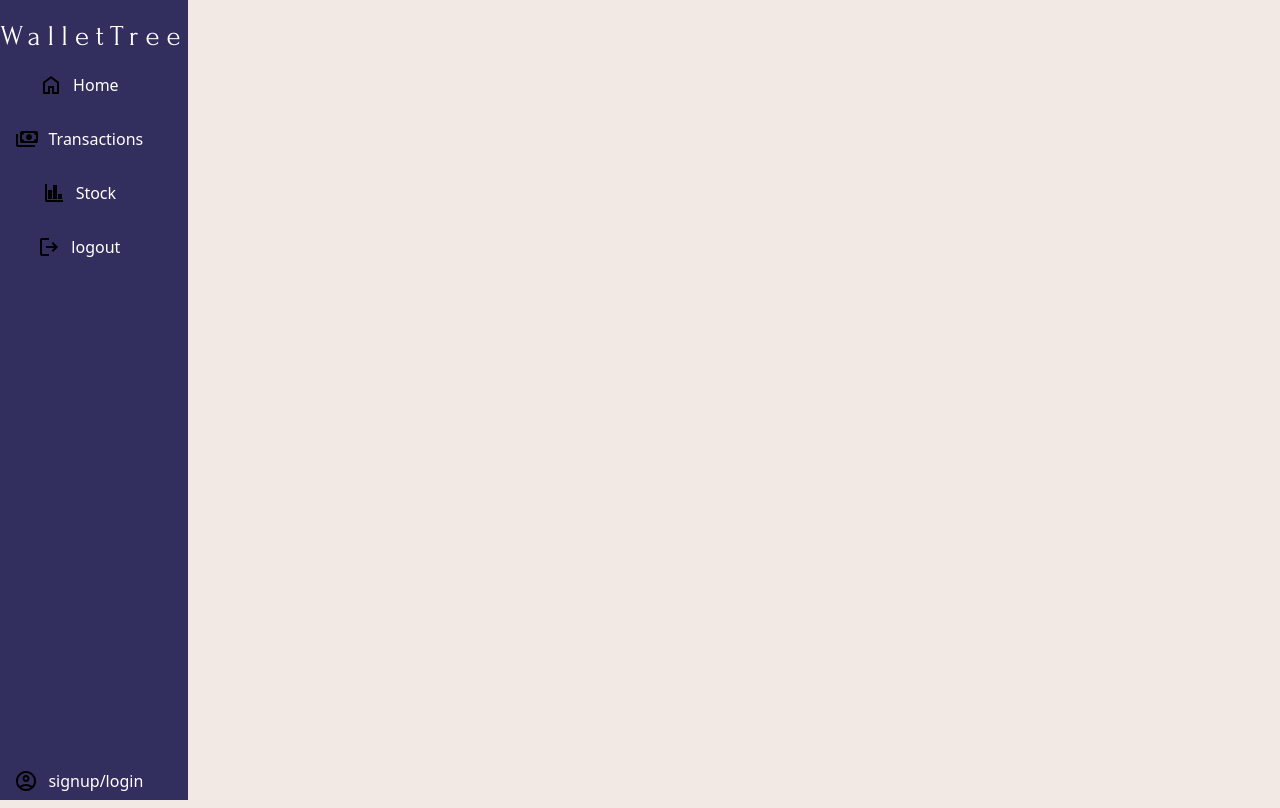
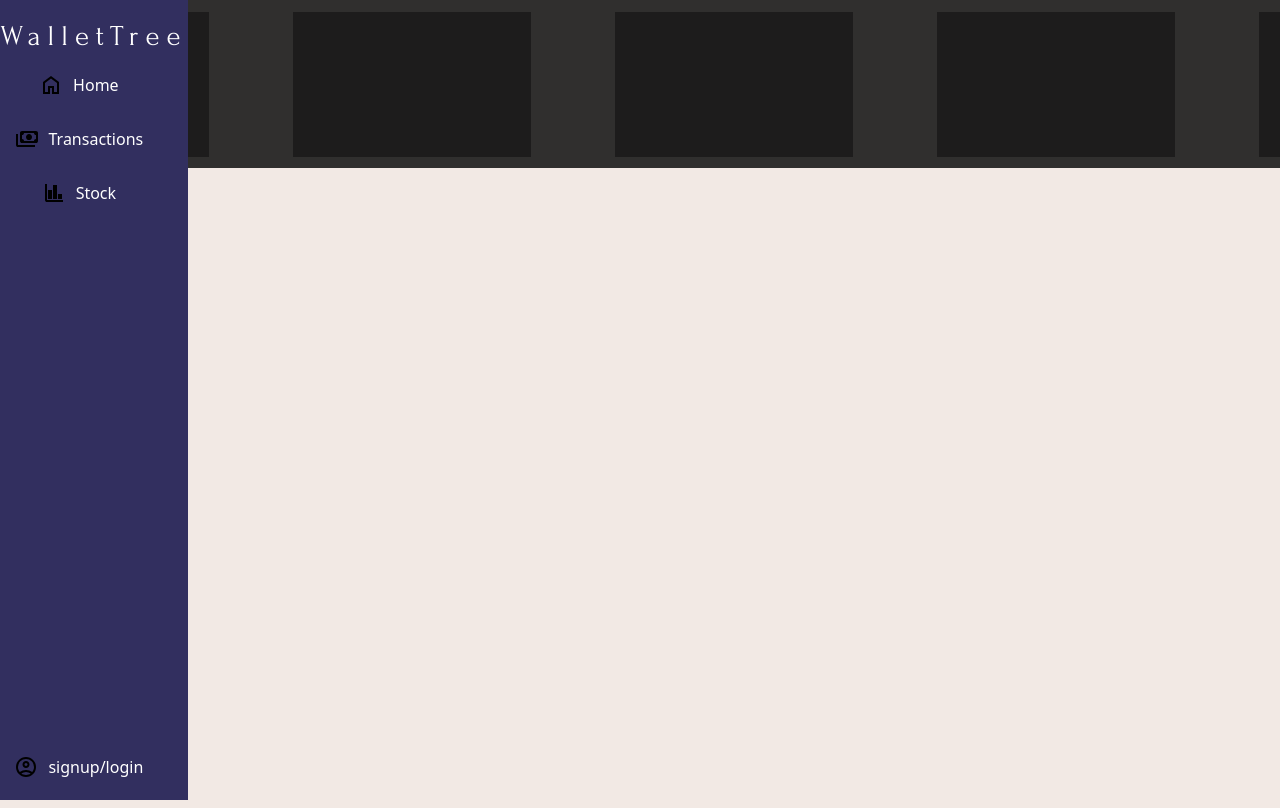
Before and after one commit to rishit836/walletTree-app, a Django app: page / in a window 1280 px wide. Run offline with Django 5.2, Linux system fonts and the light colour scheme.

Commit message:
bug fixes for the logout button being shown even after logout

```diff
--- a/app_main/static/styles/home.css
+++ b/app_main/static/styles/home.css
@@ -1,6 +1,8 @@
 :root{
     --error-bg:#7c3c42;
     --success-bg:#688bf6;
+    --scrollbar-color:rgba(217, 217, 217,.5);
+    --scrollbar-thumb-color:#4A4E69;
 }
 
 .message-container{
@@ -41,4 +43,37 @@
     width: 100%;
     display: flex;
     flex-direction: column;
+    overflow-x: hidden;
 }
+.news-container{
+    display: flex;
+    width: 100%;
+    background-color: #302f2e;
+    min-height:17dvh ;
+    max-height: 21dvh;
+    flex-direction: row;
+    gap: 84px;
+    padding: 15px;
+    align-items: center;
+    overflow-x: auto;
+    justify-content: center;
+
+
+}
+.news-container::-webkit-scrollbar {
+    height: 10px; /* for horizontal scrollbar */
+}
+.news-container::-webkit-scrollbar-track {
+    background-color: var(--scrollbar-color);
+}
+.news-container::-webkit-scrollbar-thumb {
+    background-color: var(--scrollbar-thumb-color);
+    border-radius: 8px;
+    border: none;
+    width: 186px;
+}
+.news-container .news-card{
+    background-color: rgba(0,0,0,.4);
+    min-height: 145px;
+    min-width: 238px;;
+}
--- a/app_main/static/styles/layout_style.css
+++ b/app_main/static/styles/layout_style.css
@@ -91,8 +91,11 @@ body{
     }
 }
 
-.navbar-container ul li:last-child{
+.navbar-container.user-auth ul li:last-child {
     margin-top: 60dvh;
+}
+.navbar-container.user-guest ul li:last-child {
+    margin-top: 65dvh;
 }
 
 @font-face {
--- a/app_main/templates/home.html
+++ b/app_main/templates/home.html
@@ -16,6 +16,16 @@
         <div class="news-card"></div>
         <div class="news-card"></div>
         <div class="news-card"></div>
+        <div class="news-card"></div>
+        <div class="news-card"></div>
+        <div class="news-card"></div>
+        <div class="news-card"></div>
+        <div class="news-card"></div>
+        <div class="news-card"></div>
+
+
+
+
     </div>
     {% if messages %}
     <div class="message-container">
--- a/app_main/templates/layout.html
+++ b/app_main/templates/layout.html
@@ -20,7 +20,7 @@
     <div class="layout-container">
 
 
-      <div class="navbar-container">
+  <div class="navbar-container {% if request.user.is_authenticated %}user-auth{% else %}user-guest{% endif %}">
 
         <nav>
 
@@ -45,12 +45,17 @@
               <svg xmlns="http://www.w3.org/2000/svg" height="24px" viewBox="0 -960 960 960" width="24px" ><path d="M200-120q-33 0-56.5-23.5T120-200v-640h80v640h640v80H200Zm40-120v-360h160v360H240Zm200 0v-560h160v560H440Zm200 0v-200h160v200H640Z"/></svg>
                 Stock</a>
             </li>
+            {% if request.user.is_authenticated %}
+
             <li>
 
             <a href="{% url 'main:logout' %}">
               <svg xmlns="http://www.w3.org/2000/svg" height="24px" viewBox="0 -960 960 960" width="24px" fill="white"><path d="M200-120q-33 0-56.5-23.5T120-200v-560q0-33 23.5-56.5T200-840h280v80H200v560h280v80H200Zm440-160-55-58 102-102H360v-80h327L585-622l55-58 200 200-200 200Z"/></svg>
               logout</a>
             </li>
+
+            {% endif %}
+
 
             {% if request.user.is_authenticated %}
             <li>
```
Also changed, not shown: db.sqlite3.
